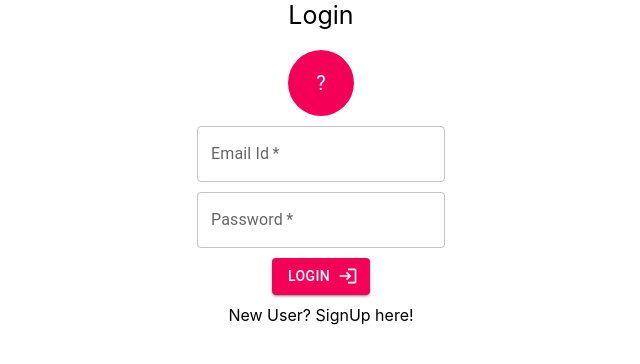
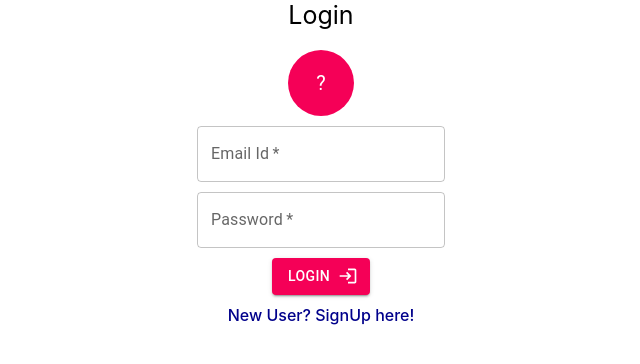
Before and after one commit to dineshdevelops/e-invite-UI, a Next.js app: page /authentication/login in a window 1280 px wide. Shown: the top 364 px of the page, without its empty margins (319-959 px from the left). Built offline with nearby package versions, Linux system fonts and the light colour scheme; a web font is replaced by a local one.

Commit message:
fix: notify page is added for signup page

```diff
--- a/pages/authentication/login.js
+++ b/pages/authentication/login.js
@@ -7,6 +7,7 @@ import LoginIcon from '@mui/icons-material/Login';
 import axios from 'axios';
 import SnackBarComponent from '../../components/util/SnackBarComponent';
 import { useRouter } from 'next/router';
+import Link from 'next/link';
 
 const Login = () => {
   const [isLoggedIn,setIsLoggedIn] = React.useState();
@@ -69,7 +70,7 @@ const Login = () => {
       <Button variant="contained" sx={{bgcolor:'#f50057'}} endIcon={<LoginIcon />} onClick={handleSubmit} >
         Login
       </Button>
-      <div className={styles.signup}>New User? SignUp here!</div>
+      <div className={styles.signUp}><Link href="/authentication">New User? SignUp here!</Link></div>
     </div>
     </div>
   )
--- a/styles/components/authentication/login.module.scss
+++ b/styles/components/authentication/login.module.scss
@@ -12,4 +12,8 @@
         gap: 10px;
         align-items: center;
     }
+    .signUp{
+        color: darkblue;
+        font-weight: 500;
+    }
 }
--- a/styles/components/authentication/signup.module.scss
+++ b/styles/components/authentication/signup.module.scss
@@ -12,4 +12,8 @@
         gap: 10px;
         align-items: center;
     }
+    .login{
+        color: darkblue;
+        font-weight: 500;
+    }
 }
```
Also changed, not shown: pages/authentication/index.js (+16 -2 lines).
